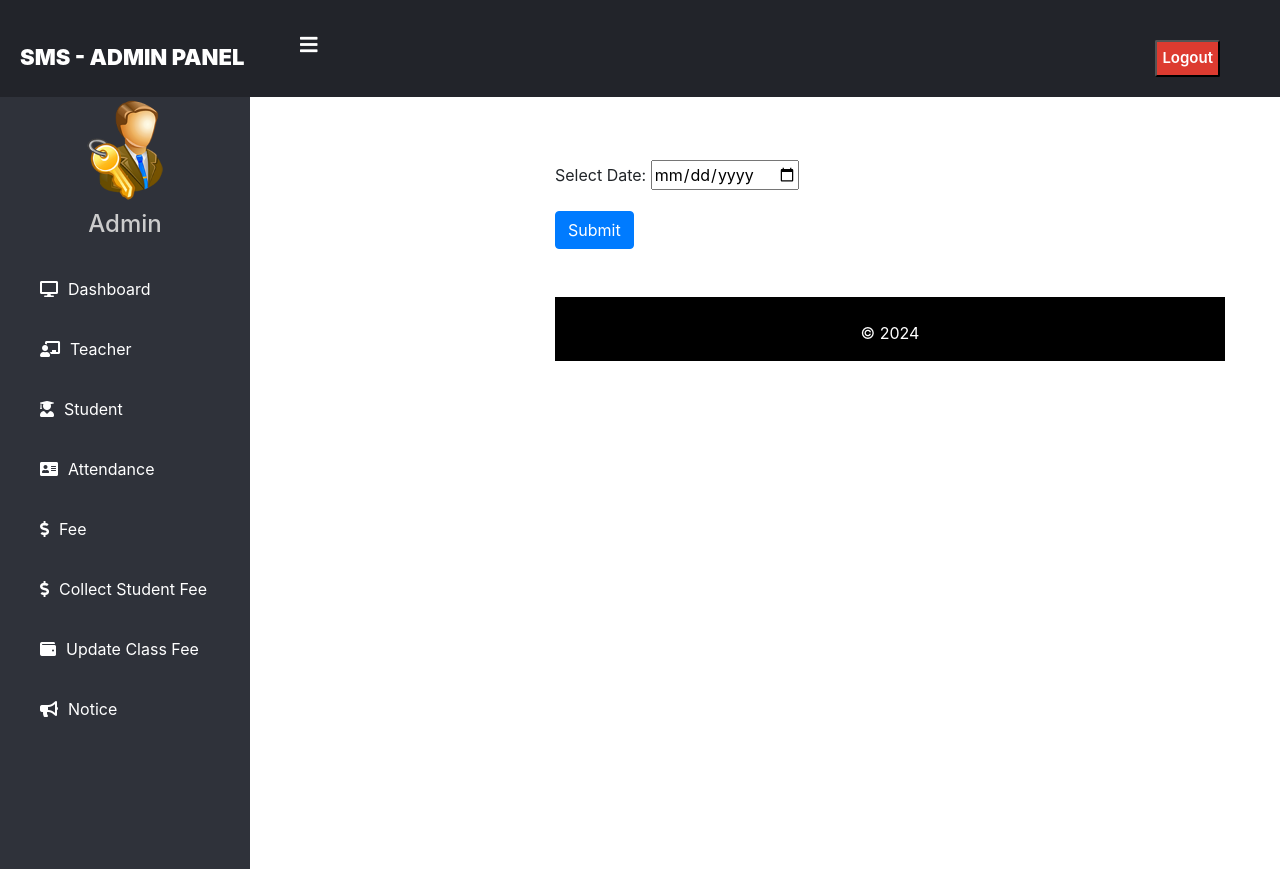
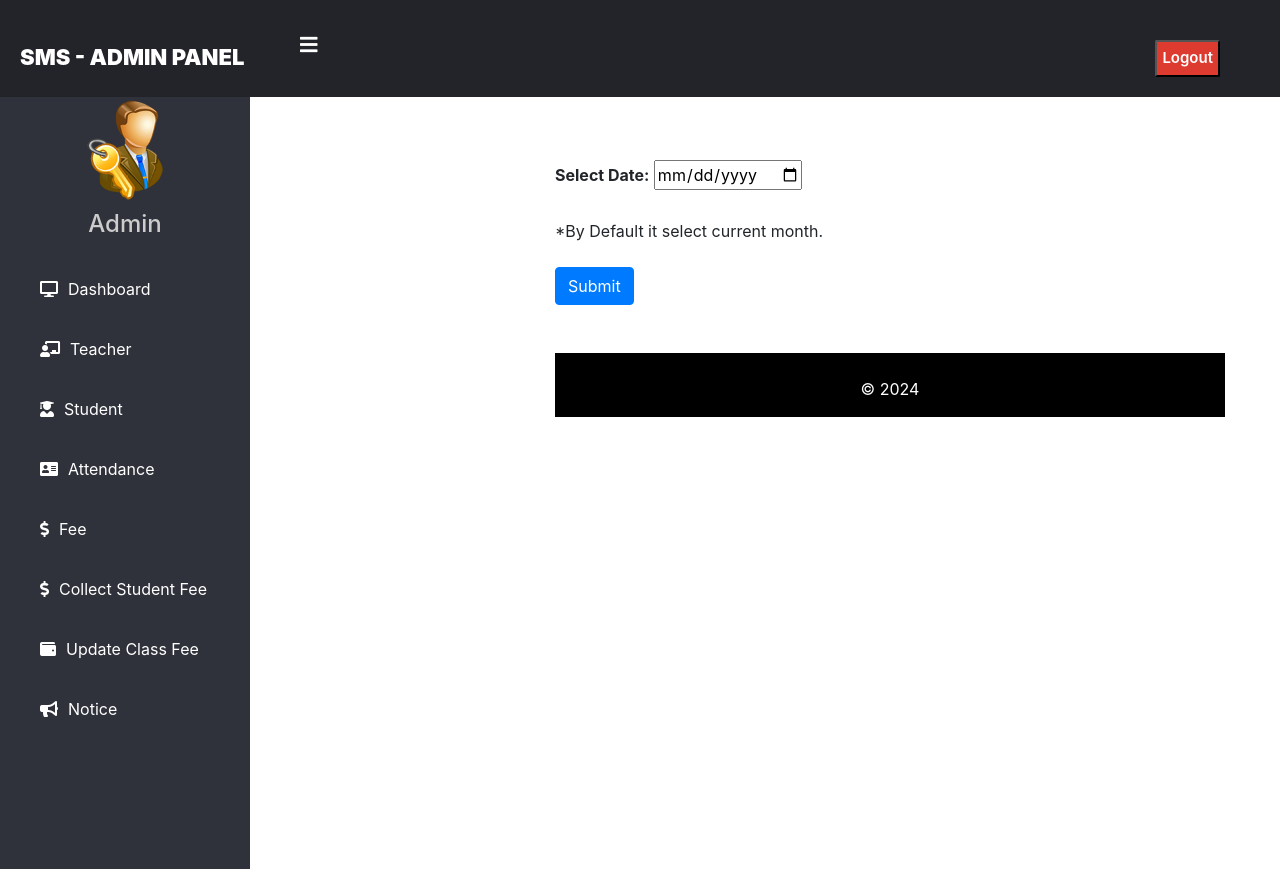
Before and after one commit to abhisrms/SchoolAPPDjango, a Django app: page /admin-class-fee-select/ in a window 1280 px wide. Shown: the top 869 px of the page. Run offline with Django 3.2, Linux system fonts and the light colour scheme; some libraries are stand-ins or nearby versions.

Commit message:
Update comments on soem forms

```diff
--- a/templates/school/admin_class_fee_select.html
+++ b/templates/school/admin_class_fee_select.html
@@ -43,8 +43,10 @@
     <div class="container">
         <!-- Date input field and submit button -->
         <div class="form-group">
-            <label for="selectedDate">Select Date:</label>
+            <label for="selectedDate" ><b>Select Date:</b></label>
             <input type="date" id="selectedDate" >
+            <br></br>
+            <label>*By Default it select current month.</label>
         </div>
          <button onclick="submitDate()" class="btn btn-primary">Submit</button>
 
```
Also changed, not shown: db.sqlite3.
